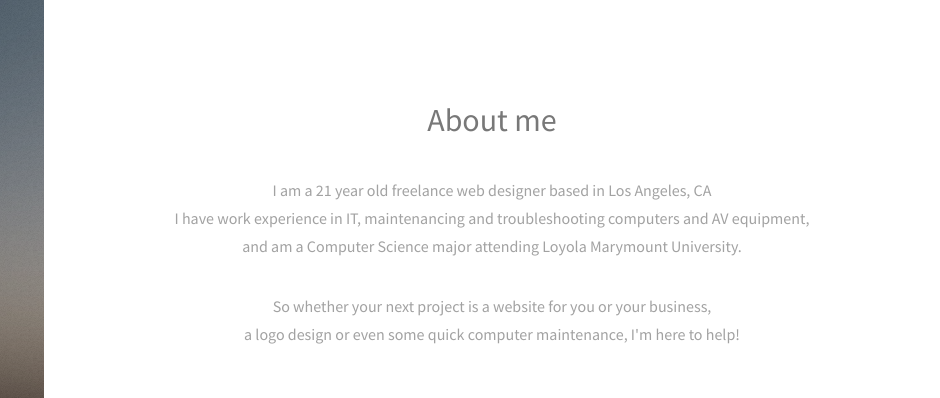
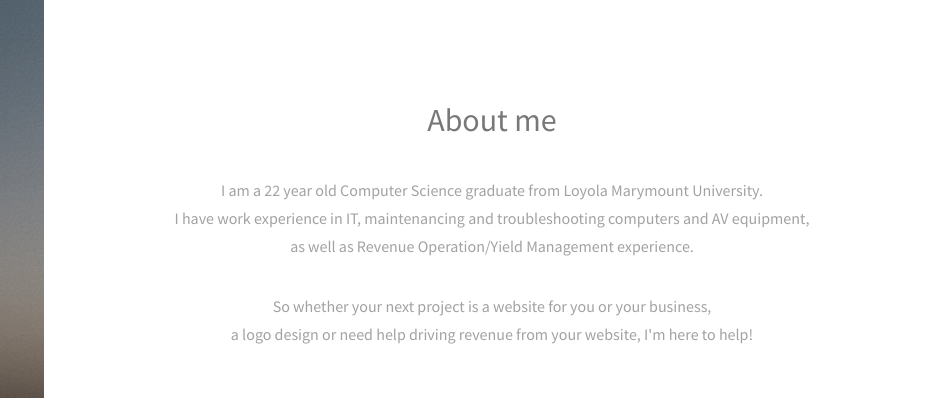
Before and after one commit to ruizadrian/ruizadrian.github.io, a plain HTML site: page index.html in a window 1280 px wide. Shown: the top 398 px of the page, 340-1280 px from the left. Drawn offline with Linux system fonts and the light colour scheme.

Commit message:
Update and rename homepage.html to index.html

```diff
--- a/homepage.html
+++ b/index.html
@@ -35,13 +35,13 @@
 						<header class="major">
 							<h2>About me</h2>
 						</header>
-						<p>I am a 21 year old freelance web designer based in Los Angeles, CA <br />
+						<p>I am a 22 year old Computer Science graduate from Loyola Marymount University. <br />
 							I have work experience in IT, maintenancing and troubleshooting computers and AV equipment,<br />
-							and am a Computer Science major attending Loyola Marymount University. <br />
+							as well as Revenue Operation/Yield Management experience. <br />
 						</p>
 						<p>
 							 So whether your next project is a website for you or your business,<br />
-							 a logo design or even some quick computer maintenance, I'm here to help!
+							 a logo design or need help driving revenue from your website, I'm here to help!
 						</p>
 						<!-- <ul class="actions">
 							<li><a href="#four" class="button fit scrolly">Learn More</a></li>
```
